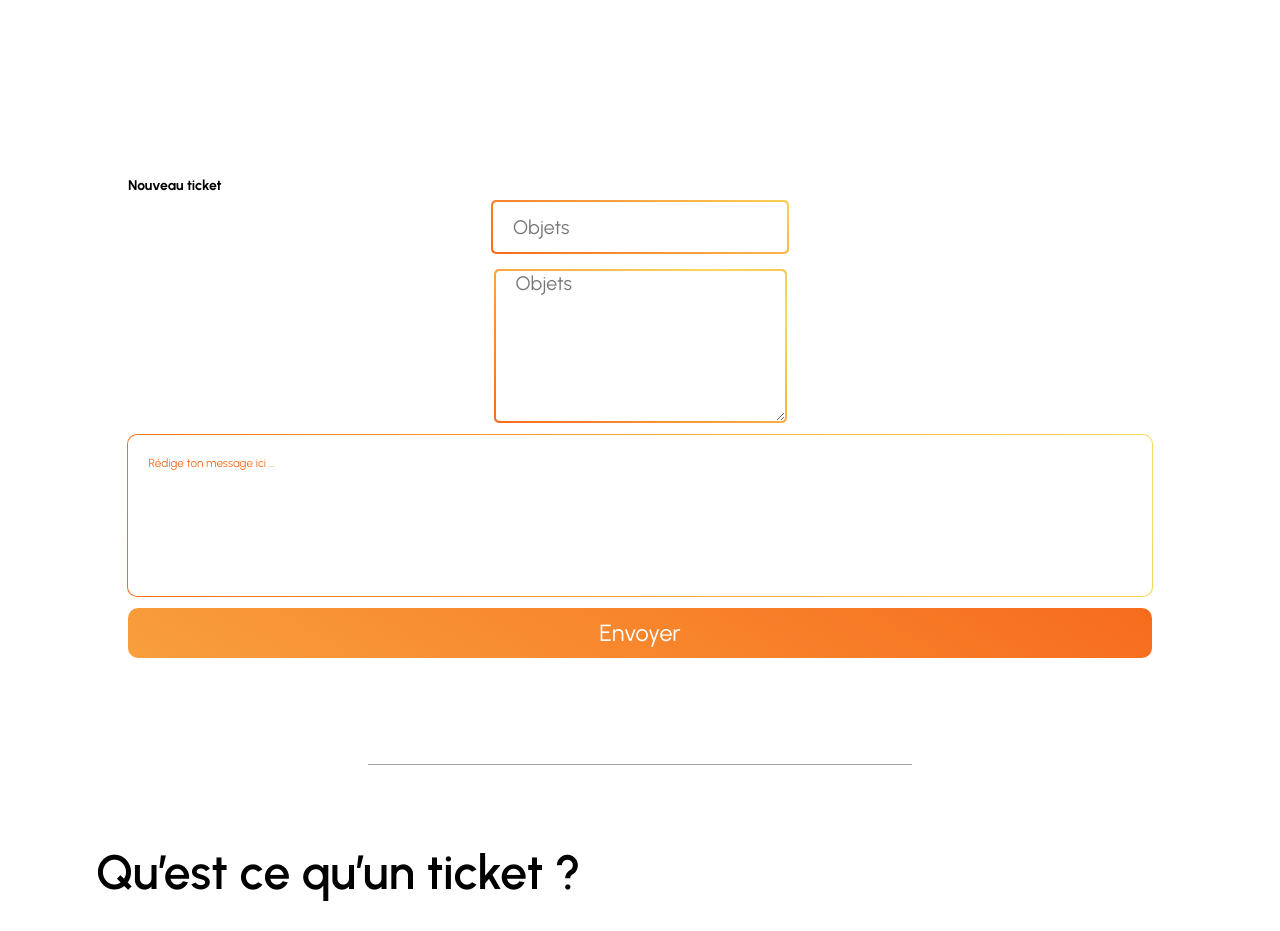
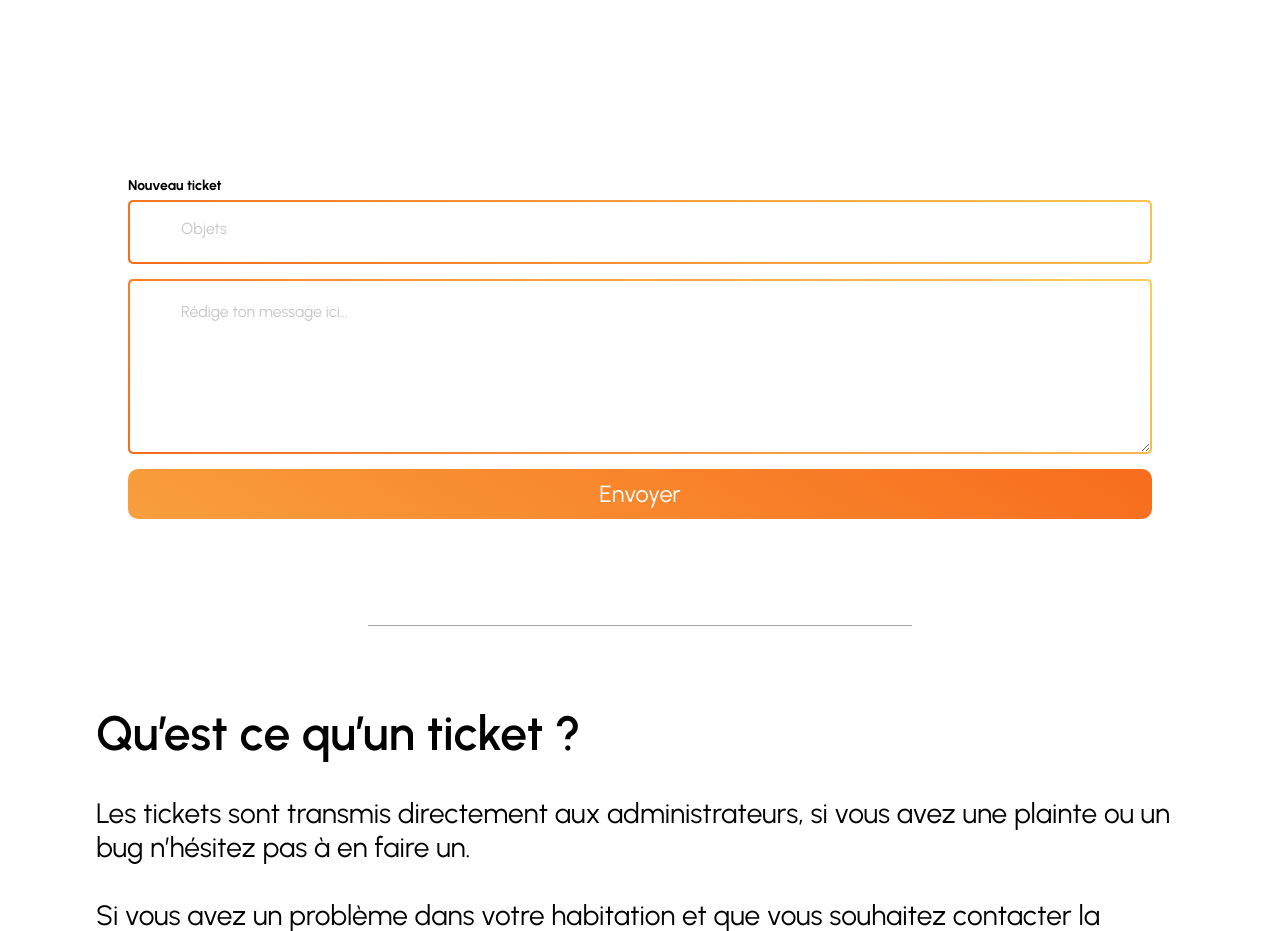
Before and after one commit to HipppB/safeHub, a PHP site: page /ticketuser.html in a window 1280 px wide. Shown: the part 244-1175 px from the top of the page. Run offline with PHP 8.4, Linux system fonts and the light colour scheme.

Commit message:
ticket user finish

```diff
--- a/src/views/styles/common/index.css
+++ b/src/views/styles/common/index.css
@@ -211,6 +211,13 @@
 }
 .input-container textarea {
     height: 150px;
+    padding-top: 2%;
+    padding-left: 5%;
+}
+
+.input-container textarea::placeholder {
+    color: #c6c6c6;
+    font-size: 0.81em;
 }
 
 .input-container::before {
--- a/src/views/styles/ticketuser.css
+++ b/src/views/styles/ticketuser.css
@@ -23,8 +23,22 @@
 .middle-container {
     display: flex;
     flex-direction: column;
-    gap: 10px;
+    gap: 15px;
     margin-top: 20%;
+}
+
+.input-label-container {
+    display: block;
+}
+
+.input-container input {
+    padding-left: 5%;
+    padding-bottom: 1%;
+}
+
+.input-container input::placeholder {
+    color: #c6c6c6;
+    font-size: 0.81em;
 }
 
 .nouveauticket {
--- a/src/views/ticketuser.html
+++ b/src/views/ticketuser.html
@@ -38,15 +38,10 @@
                 type=""
                 name=""
                 multiline="true"
-                placeholderInside="Objets"
+                placeholderInside="Rédige ton message ici..."
                 placeholder=""
                 path=""
             ></div>
-            <div class="messageticket">
-                <div class="button-outlined contenu">
-                    Rédige ton message ici ...
-                </div>
-            </div>
             <div class="envoyerTicket">
                 <bouton class="button">
                     Envoyer
```
